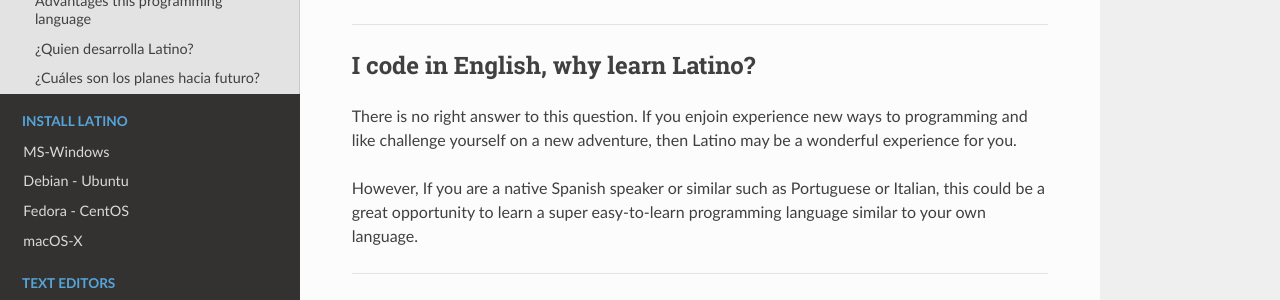
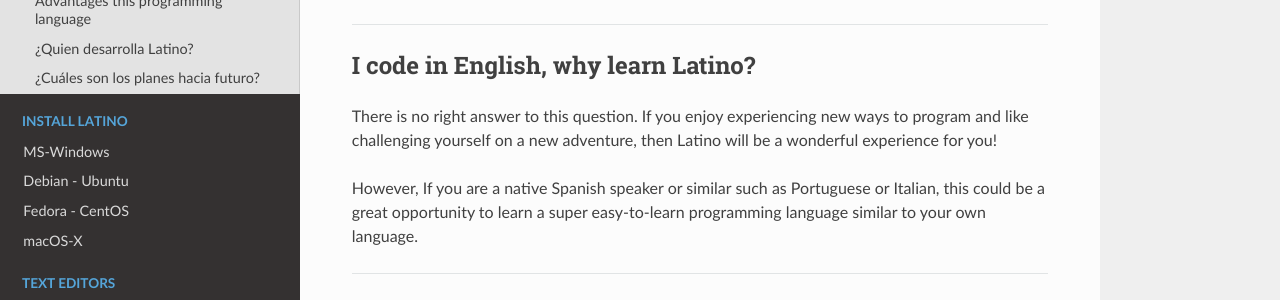
Before and after one commit to LatinoDocs/Manual-Latino.en-USA, a Sphinx documentation site: the page built from docs/About-Latino.rst, in a window 1280 px wide and 900 px high, scrolled down 489 px. Shown: the part 151-451 px from the top of the window. Built offline with Sphinx 7.4.7 and the Read the Docs theme 2.0.0, drawn with Linux system fonts in a browser that asks for light colours; comment, search, counter and statistics services are not loaded.

Commit message:
corrected enjoy, challenging

```diff
--- a/docs/About-Latino.rst
+++ b/docs/About-Latino.rst
@@ -27,7 +27,7 @@
 
 I code in English, why learn Latino?
 --------------------------------------
-There is no right answer to this question. If you enjoin experience new ways to programming and like challenge yourself on a new adventure, then Latino may be a wonderful experience for you.
+There is no right answer to this question. If you enjoy experiencing new ways to program and like challenging yourself on a new adventure, then Latino will be a wonderful experience for you!
 
 However, If you are a native Spanish speaker or similar such as Portuguese or Italian, this could be a great opportunity to learn a super easy-to-learn programming language similar to your own language.
 
```
